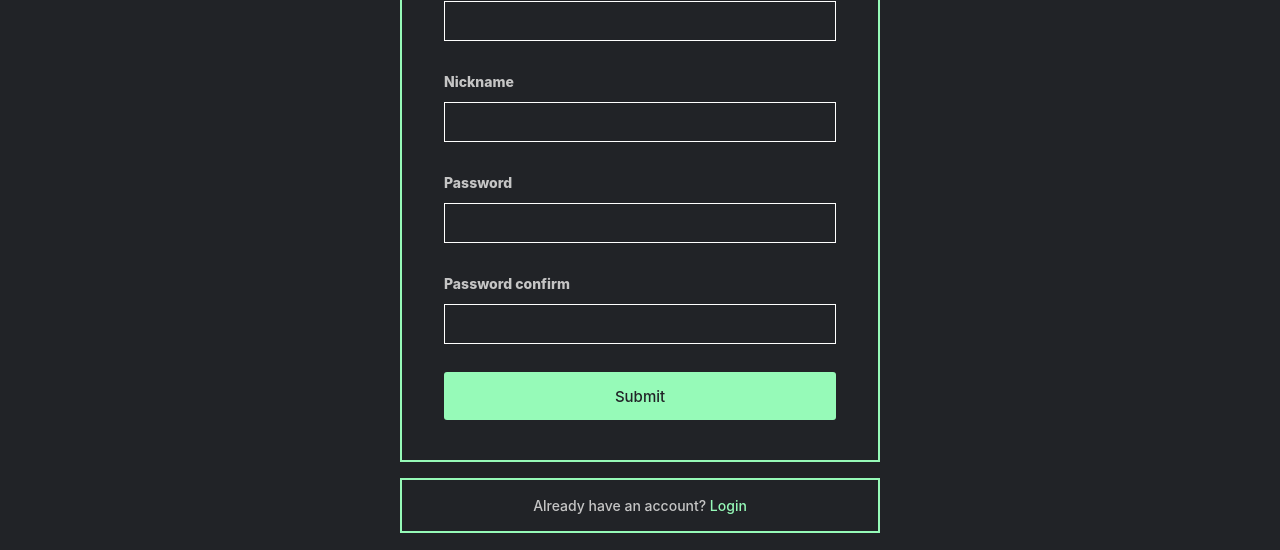
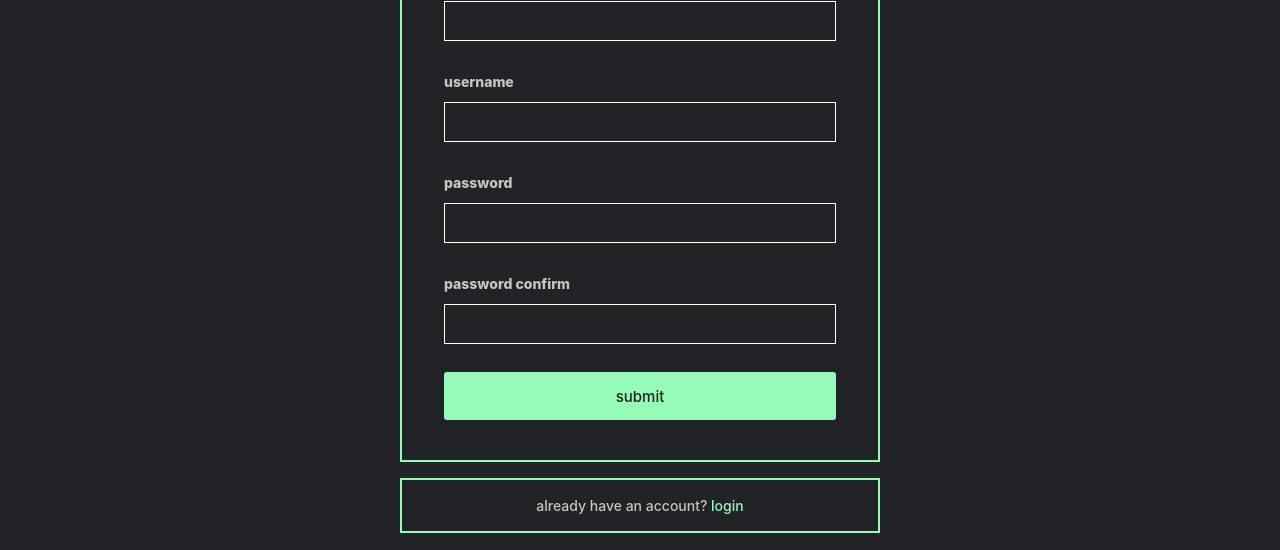
Before and after one commit to KalilovM/frontenddjangoblog, a Next.js app: page / in a window 1280 px wide. Shown: the part 247-797 px from the top of the page. Built offline with nearby package versions, Linux system fonts and the light colour scheme.

Commit message:
Done registration Done axios interceptors

```diff
--- a/package.json
+++ b/package.json
@@ -16,6 +16,7 @@
     "next": "13.0.6",
     "react": "18.2.0",
     "react-dom": "18.2.0",
+    "react-hook-form": "^7.41.0",
     "sass": "^1.56.2"
   }
 }
--- a/src/components/auth/Auth.jsx
+++ b/src/components/auth/Auth.jsx
@@ -1,13 +1,53 @@
 import styles from "./Auth.module.scss";
+import React from "react";
 import classNames from "classnames";
 import Link from "next/link";
 import AuthWrapper from "../layouts/authWrapper/AuthWrapper";
+import { useForm} from "react-hook-form";
+import { Instance } from "../../services/axios/axios";
+
+
 const Auth = () => {
+  // Hook forms
+  const { register, handleSubmit, formState:{errors} } = useForm();
+
+  // Value stores
+  const [confirmPassword, setConfirmPassword] = React.useState("");
+  // Error stores
+  const [errorPassword, setErrorPassword] = React.useState();
+  const [errorEmail, setErrorEmail] = React.useState();
+  const [errorUsername, setErrorUsername] = React.useState();
+
+  // Submit handler
+  const onSubmit = (data) => {
+    if (data.password !== confirmPassword) {
+      setErrorPassword("passwords do not match");
+      return;
+    }
+    Instance.post("/auth/register/", data).then((res) => {
+      const payload = {username: data.username, password: data.password}
+      Instance.post("/auth/login/", payload).then((res) => {
+        localStorage.setItem("access", res.data.access);
+        localStorage.setItem("refresh", res.data.refresh);
+        window.location.href = "/";
+      }).catch((err) => {
+        console.log(err)
+        console.log("Not normal", err.response.data)
+        })
+        ;
+    }).catch((err) => {
+      console.log("Not normal", err.response.data)
+      setErrorPassword(err.response.data?.password)
+      setErrorEmail(err.response.data?.email)
+      setErrorUsername(err.response.data?.username)
+      });
+  };
+
   return (
     <AuthWrapper>
       <div className={styles.auth}>
         <div className={styles.auth__title}>Registration</div>
-        <form className={styles.auth__form}>
+        <form className={styles.auth__form} onSubmit={handleSubmit(onSubmit)}>
           <fieldset className={styles.form__fields}>
             <div className={styles.form__field}>
               <label htmlFor="email_field" className={styles.form__field_label}>
@@ -17,62 +57,70 @@ const Auth = () => {
                 type="email"
                 id="email_field"
                 className={styles.form__field_input}
+                {...register("email", { required: true })}
               />
+              {errorEmail && <p className={styles.form__field_error}>{errorEmail}</p>}
+
             </div>
             <div className={styles.form__field}>
               <label
-                htmlFor="nickname_filed"
+                htmlFor="username_field"
                 className={styles.form__field_label}
               >
-                Nickname
+                username
               </label>
               <input
                 type="text"
-                id="nickname_filed"
+                id="username_field"
                 className={styles.form__field_input}
+                {...register("username", { required: true })}
               />
+              {errorUsername&& <p className={styles.form__field_error}>{errorUsername}</p>}
             </div>
             <div className={styles.form__field}>
               <label
                 htmlFor="password_filed"
                 className={styles.form__field_label}
               >
-                Password
+                password
               </label>
               <input
-                type="text"
+                type="password"
                 id="password_filed"
                 className={styles.form__field_input}
+                {...register("password", { required: true })}
               />
+              {errorPassword&& <p className={styles.form__field_error}>{errorPassword}</p>}
             </div>
             <div className={styles.form__field}>
               <label
                 htmlFor="password_confirm_filed"
                 className={styles.form__field_label}
               >
-                Password confirm
+                password confirm
               </label>
               <input
-                type="text"
+                type="password"
                 id="password_confirm_filed"
                 className={styles.form__field_input}
+                value={confirmPassword}
+                onChange={(e) => setConfirmPassword(e.target.value)}
               />
             </div>
             <div className={styles.form__buttons}>
-              <button type="submit">Submit</button>
+              <button type="submit">submit</button>
             </div>
           </fieldset>
         </form>
       </div>
       <div className={classNames(styles.auth__additional, styles.auth)}>
         <span className={styles.auth__additional_message}>
-          {"Already have an account? "}
-          <Link href="#" className={styles.auth__additional_link}>
-            Login
+          {"already have an account? "}
+          <Link href="login" className={styles.auth__additional_link}>
+            login
           </Link>
         </span>
       </div>
-      <div></div>
     </AuthWrapper>
   );
 };
--- a/src/components/auth/Auth.module.scss
+++ b/src/components/auth/Auth.module.scss
@@ -49,6 +49,14 @@
           border: 1px solid $primary-color;
         }
       }
+
+      .form__field_error {
+        color: $error-color;
+        font-size: 12px;
+        font-weight: 500;
+        line-height: 12px;
+        margin-top: 4px;
+      }
     }
     .form__buttons {
       margin-top: 28px;
@@ -80,6 +88,7 @@
 
 .auth__additional {
   margin-top: 16px;
+  margin-bottom: 50px;
   padding: 15px 0;
   text-align: center;
   .auth__additional_message {
--- a/src/services/axios/axios.js
+++ b/src/services/axios/axios.js
@@ -8,10 +8,29 @@ export const InstanceApi = axios.create({
   baseURL: "http://localhost:8000/api/",
 });
 
-Instance.interceptors.request.use((config) => {
-  console.log(config);
-});
+InstanceApi.interceptors.request.use((config) => {
+  const access = localStorage.getItem("access");
+  config.headers.Authorization = access ? `Bearer ${access}` : "";
+  return config;
+}, (error) => {
+  return Promise.reject(error);
+}
+);
 
 InstanceApi.interceptors.response.use((response) => {
-  console.log(response);
+  return response;
+}, (error) => {
+  if (error.response.status === 401) {
+    const refresh = localStorage.getItem("refresh");
+    return axios.post(`${$HOSTNAME}/auth/refresh/`, {
+      refresh: refresh,
+    }).then((response) => {
+      localStorage.setItem("access", response.data.access);
+      error.config.headers["Authorization"] = `Bearer ${response.data.access}`;
+      return axios(error.config);
+    }).catch((error) => {
+      console.log(error);
+    });
+  }
+  return Promise.reject(error);
 });
--- a/styles/colors.scss
+++ b/styles/colors.scss
@@ -2,3 +2,4 @@ $body-color: #212327;
 $primary-color: #96fab8;
 $text-color-inactive: #c5c5c5;
 $border-color: #747474;
+$error-color: #ff0000;
```
Also changed, not shown: 1 other file (tests, documents, lock files or other folders).
